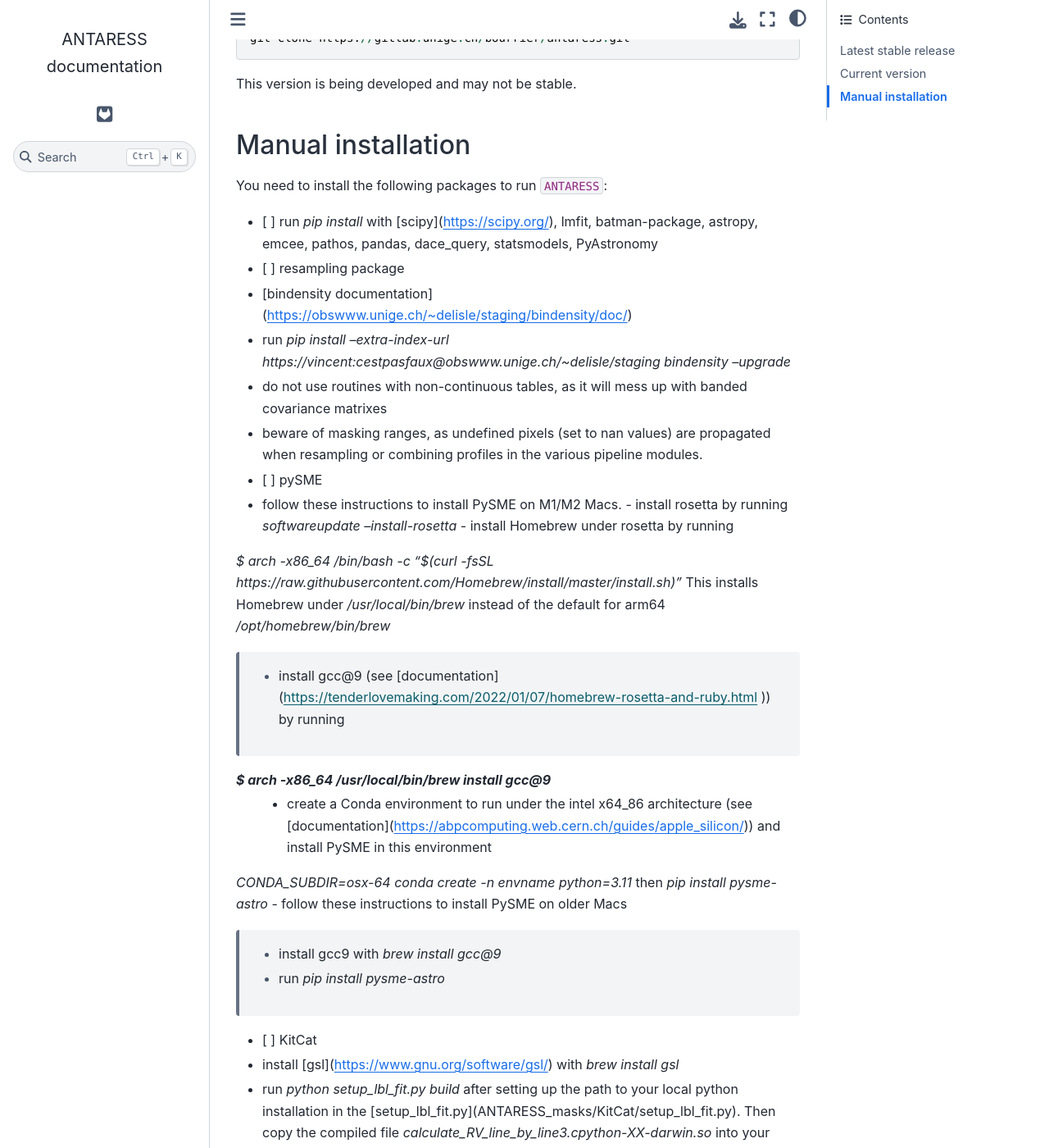
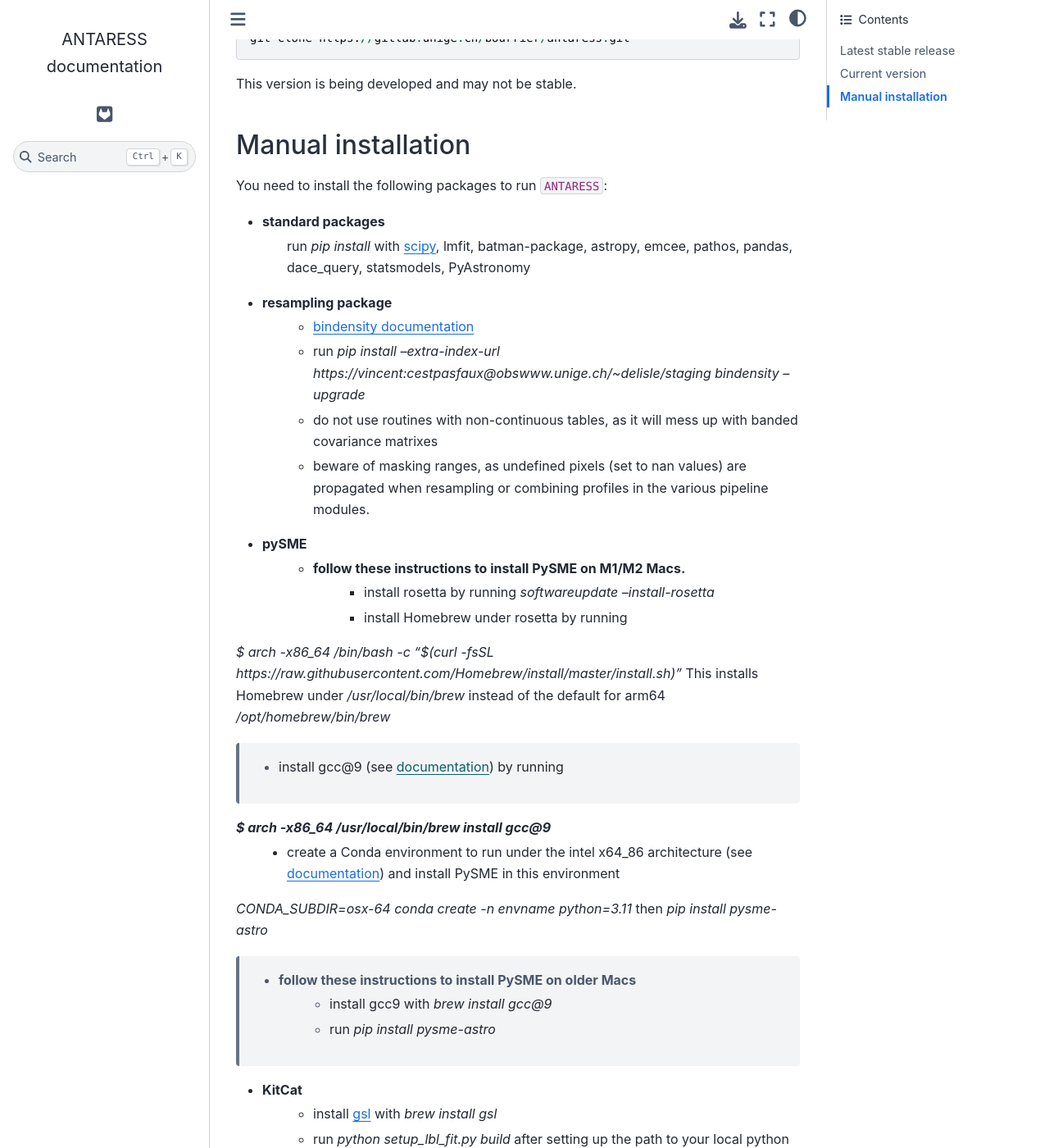
Before and after one commit to wangxianyu7/ANTARESS, a Sphinx documentation site: the page built from Docs/source/installation.rst, in a window 1280 px wide and 1400 px high, scrolled down 416 px. Shown: the whole window at 82% size. Built offline with Sphinx 7.4.7 and the Sphinx Book theme 1.1.4, drawn with Linux system fonts in a browser that asks for light colours; pages that are not in the unit, such as notebooks, are missing from menus; some of the changed text lies outside the part shown.

Commit message:
Replace installation.rst

```diff
--- a/Docs/source/installation.rst
+++ b/Docs/source/installation.rst
@@ -22,31 +22,34 @@
 
 You need to install the following packages to run ``ANTARESS``:
 
-- [ ] run `pip install` with [scipy](https://scipy.org/), lmfit, batman-package, astropy, emcee, pathos, pandas, dace_query, statsmodels, PyAstronomy
-- [ ] resampling package
-- [bindensity documentation](https://obswww.unige.ch/~delisle/staging/bindensity/doc/)
-- run `pip install --extra-index-url https://vincent:cestpasfaux@obswww.unige.ch/~delisle/staging bindensity --upgrade`
-- do not use routines with non-continuous tables, as it will mess up with banded covariance matrixes
-- beware of masking ranges, as undefined pixels (set to nan values) are propagated when resampling or combining profiles in the various pipeline modules.
-- [ ] pySME
-- follow these instructions to install PySME on M1/M2 Macs.
-  - install rosetta by running `softwareupdate --install-rosetta`
-  - install Homebrew under rosetta by running
+- standard packages
+    run `pip install` with `scipy <https://scipy.org/>`_, lmfit, batman-package, astropy, emcee, pathos, pandas, dace_query, statsmodels, PyAstronomy
+
+- resampling package
+    - `bindensity documentation <https://obswww.unige.ch/~delisle/staging/bindensity/doc/>`_
+    - run `pip install --extra-index-url https://vincent:cestpasfaux@obswww.unige.ch/~delisle/staging bindensity --upgrade`
+    - do not use routines with non-continuous tables, as it will mess up with banded covariance matrixes
+    - beware of masking ranges, as undefined pixels (set to nan values) are propagated when resampling or combining profiles in the various pipeline modules.
+
+- pySME
+    - follow these instructions to install PySME on M1/M2 Macs.
+        - install rosetta by running `softwareupdate --install-rosetta`
+        - install Homebrew under rosetta by running
 `$ arch -x86_64 /bin/bash -c "$(curl -fsSL https://raw.githubusercontent.com/Homebrew/install/master/install.sh)"`
 This installs Homebrew under
 `/usr/local/bin/brew`
 instead of the default for arm64
 `/opt/homebrew/bin/brew`
-  - install gcc@9 (see [documentation](https://tenderlovemaking.com/2022/01/07/homebrew-rosetta-and-ruby.html )) by running
+        - install gcc@9 (see `documentation <https://tenderlovemaking.com/2022/01/07/homebrew-rosetta-and-ruby.html>`_) by running
 `$ arch -x86_64 /usr/local/bin/brew install gcc@9`
-  - create a Conda environment to run under the intel x64_86 architecture (see [documentation](https://abpcomputing.web.cern.ch/guides/apple_silicon/)) and install PySME in this environment
+        - create a Conda environment to run under the intel x64_86 architecture (see `documentation <https://abpcomputing.web.cern.ch/guides/apple_silicon/>`_) and install PySME in this environment
 `CONDA_SUBDIR=osx-64 conda create -n envname python=3.11`
 then
 `pip install pysme-astro`
-- follow these instructions to install PySME on older Macs
-  - install gcc9 with `brew install gcc@9`
-  - run `pip install pysme-astro`
+    - follow these instructions to install PySME on older Macs
+        - install gcc9 with `brew install gcc@9`
+        - run `pip install pysme-astro`
 
-- [ ] KitCat
-- install [gsl](https://www.gnu.org/software/gsl/) with `brew install gsl`
-- run `python setup_lbl_fit.py build` after setting up the path to your local python installation in the [setup_lbl_fit.py](ANTARESS_masks/KitCat/setup_lbl_fit.py). Then copy the compiled file `calculate_RV_line_by_line3.cpython-XX-darwin.so` into your ANTARESS/KitCat directory
+- KitCat
+    - install `gsl <https://www.gnu.org/software/gsl/>`_ with `brew install gsl`
+    - run `python setup_lbl_fit.py build` after setting up the path to your local python installation in the `setup_lbl_fit.py <ANTARESS_masks/KitCat/setup_lbl_fit.py>`_. Then copy the compiled file `calculate_RV_line_by_line3.cpython-XX-darwin.so` into your ANTARESS/KitCat directory
```
